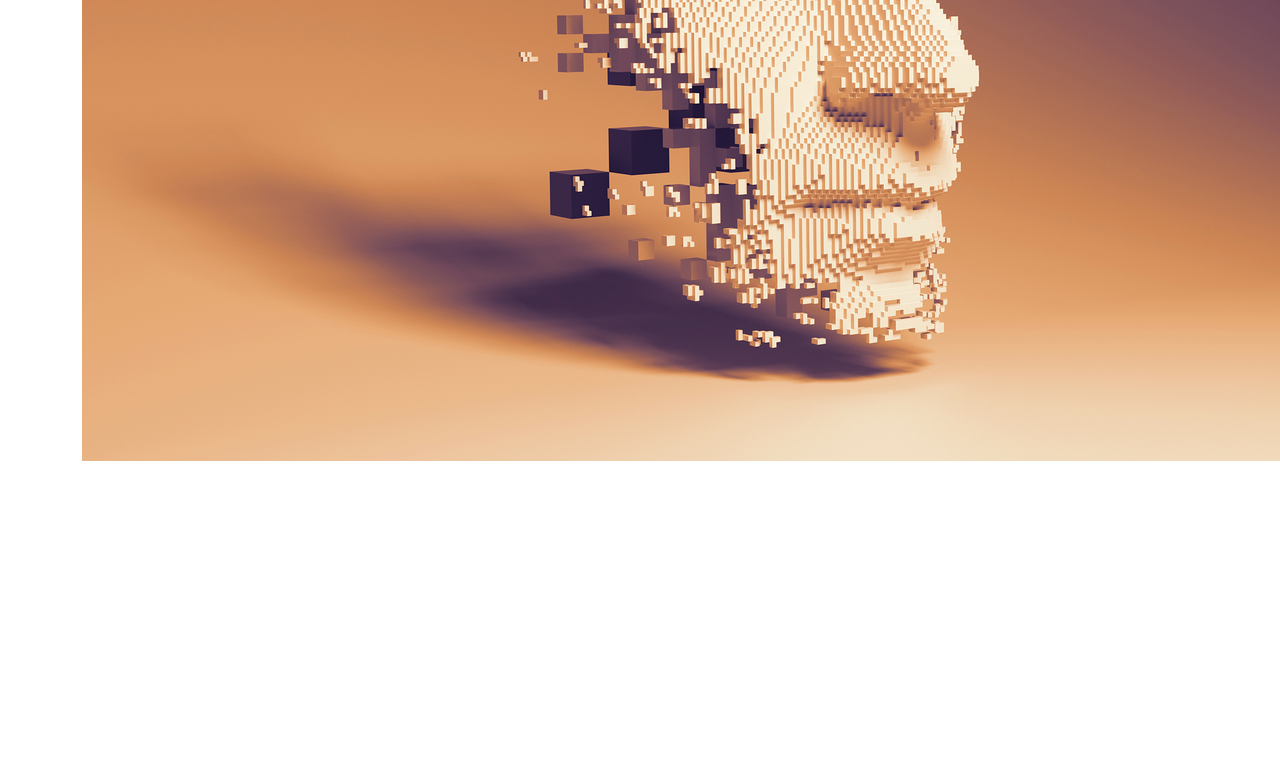
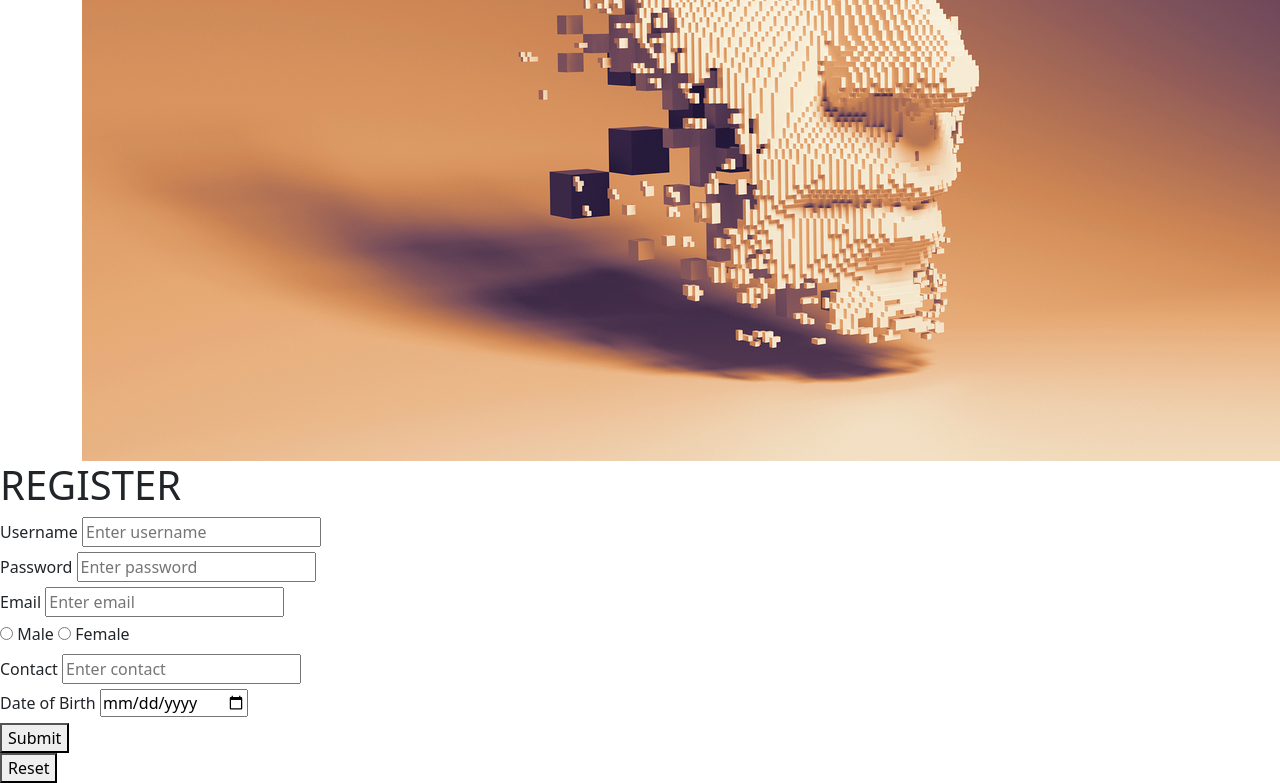
Before and after one commit to samuelkelvinmwangi/Identity, a plain HTML site: page source-html/index.html in a window 1280 px wide. Shown: the part 1169-1952 px from the top of the page. Before the commit the page ends 1630 px from the top, so only its background shows below. Drawn offline with nearby package versions, Linux system fonts and the light colour scheme.

Commit message:
adding form corrections

```diff
--- a/source-html/index.html
+++ b/source-html/index.html
@@ -92,6 +92,59 @@
 
         </section>
 
+        <section class="section-2">
+            <article>
+                <div>
+                    <h1>REGISTER</h1>
+                </div>
+
+                <div>
+                    <label for="uname">Username</label>
+                    <input type="text" id="uname" placeholder="Enter username" pattern="[A,Z], [a,z], [0,9]" required>
+                </div>
+
+                <div>
+                    <label for="pword">Password</label>
+                    <input type="password" id="pword" placeholder="Enter password" pattern="[a,z], [0,9]" required>
+                </div>
+
+                <div><label for="mail">Email</label>
+                    <input type="email" id="mail" placeholder="Enter email" pattern="[a,z], [0,9], @, .">
+                </div>
+
+                <div>
+                    <span>
+                        <input type="radio" id="male" value="gender" required>
+                        <label for="male">Male</label>
+                    </span>
+                    <span>
+                        <input type="radio" id="female" value="gender" required>
+                        <label for="female">Female</label>
+                    </span>
+                </div>
+
+                <div>
+                    <label for="phno">Contact</label>
+                    <input type="number" id="phno" placeholder="Enter contact" pattern="[0,9]" required>
+                </div>
+
+                <div>
+                    <label for="dob">Date of Birth</label>
+                    <input type="date" id="dob" placeholder="Enter date of" required>
+                </div>
+
+                <div>
+                    <button>Submit</button>
+                </div>
+
+                <div>
+                    <button>Reset</button>
+                </div>
+
+            </article>
+
+        </section>
+
 
     </main>
 
```
